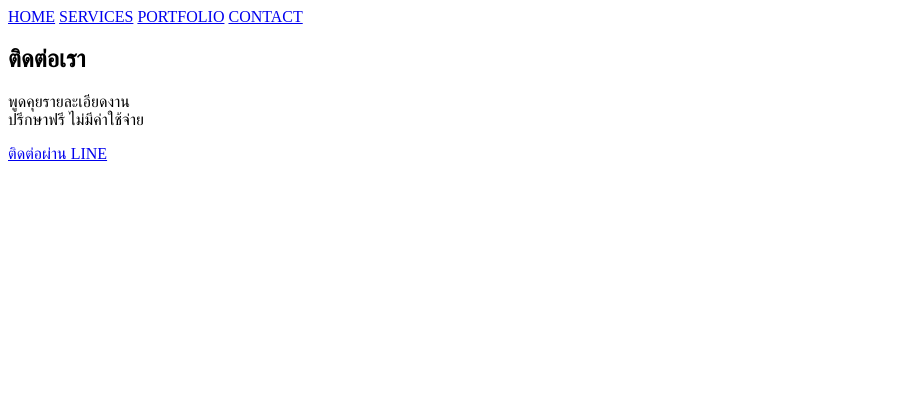
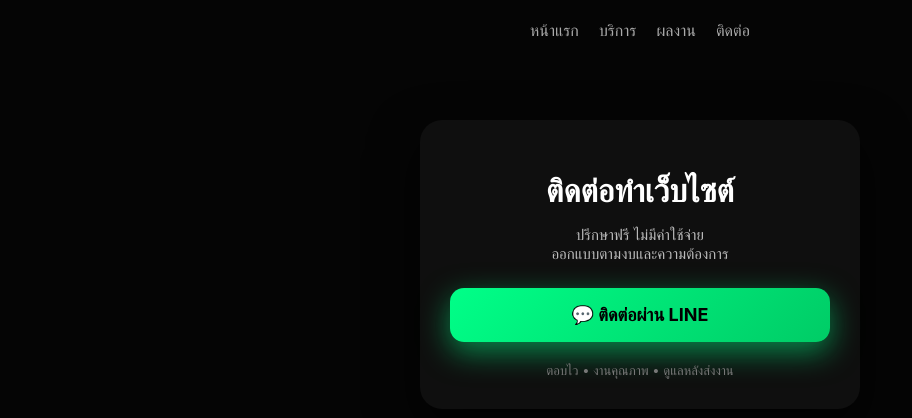
Before and after one commit to Prod-jao/my-website, a plain HTML site: page contact.html in a window 1280 px wide. Shown: the whole page, without its empty margins (0-912 px from the left). Drawn offline with Linux system fonts and the light colour scheme.

Commit message:
Update contact.html

```diff
--- a/contact.html
+++ b/contact.html
@@ -3,24 +3,86 @@
 <head>
 <meta charset="UTF-8">
 <meta name="viewport" content="width=device-width, initial-scale=1.0">
-<title>Contact • jaoprod</title>
+<title>ติดต่อ | jaoprod</title>
+
+<style>
+body{
+  margin:0;
+  font-family:-apple-system,BlinkMacSystemFont;
+  background:#050505;
+  color:#fff;
+}
+nav{
+  display:flex;
+  justify-content:center;
+  gap:20px;
+  padding:20px;
+}
+nav a{
+  color:#aaa;
+  text-decoration:none;
+}
+nav a:hover{color:#00ff88;}
+
+.container{
+  max-width:380px;
+  margin:60px auto;
+  padding:30px;
+  background:#0f0f0f;
+  border-radius:22px;
+  box-shadow:0 20px 50px rgba(0,0,0,.8);
+  text-align:center;
+}
+
+h1{margin-bottom:10px;}
+p{color:#bbb; font-size:15px;}
+
+.line-btn{
+  display:block;
+  margin-top:25px;
+  background:linear-gradient(135deg,#00ff88,#00cc66);
+  color:#000;
+  padding:16px;
+  border-radius:14px;
+  text-decoration:none;
+  font-weight:700;
+  font-size:18px;
+  box-shadow:0 10px 30px rgba(0,255,136,.5);
+}
+
+.note{
+  margin-top:20px;
+  font-size:13px;
+  color:#777;
+}
+</style>
 </head>
+
 <body>
-<div class="card">
-<nav class="menu">
-<a href="index.html">HOME</a>
-<a href="services.html">SERVICES</a>
-<a href="portfolio.html">PORTFOLIO</a>
-<a href="contact.html">CONTACT</a>
+
+<nav>
+  <a href="index.html">หน้าแรก</a>
+  <a href="services.html">บริการ</a>
+  <a href="portfolio.html">ผลงาน</a>
+  <a href="contact.html">ติดต่อ</a>
 </nav>
 
-<h2>ติดต่อเรา</h2>
-<p class="desc">
-พูดคุยรายละเอียดงาน<br>
-ปรึกษาฟรี ไม่มีค่าใช้จ่าย
-</p>
+<div class="container">
+  <h1>ติดต่อทำเว็บไซต์</h1>
+  <p>
+    ปรึกษาฟรี ไม่มีค่าใช้จ่าย
+    <br>ออกแบบตามงบและความต้องการ
+  </p>
 
-<a class="btn" href="https://line.me/ti/p/XXXXXX">ติดต่อผ่าน LINE</a>
+  <!-- เปลี่ยน YOURLINEID -->
+  <a class="line-btn" href="https://line.me/ti/p/~mosnohp" target="_blank">
+    💬 ติดต่อผ่าน LINE
+  </a>
+
+  <div class="note">
+    ตอบไว • งานคุณภาพ • ดูแลหลังส่งงาน
+  </div>
 </div>
+
 </body>
 </html>
```
